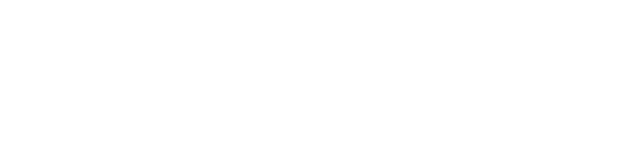
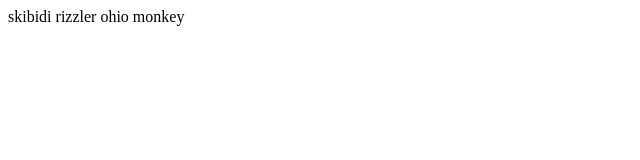
Before and after one commit to Mikey7324/JS-learning, a plain HTML site: page index.HTML in a window 1280 px wide. Shown: the whole page, without its empty margins (0-640 px from the left). Drawn offline with Linux system fonts and the light colour scheme.

Commit message:
P DIdidy

```diff
--- a/index.HTML
+++ b/index.HTML
@@ -15,6 +15,7 @@
 </head>
 
 <body>
+skibidi rizzler ohio monkey
 
 
 
```
